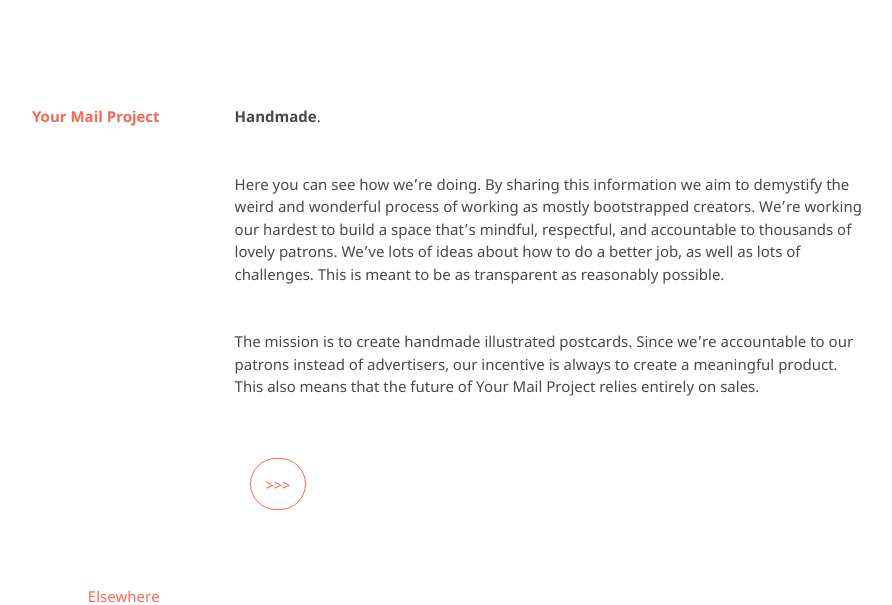
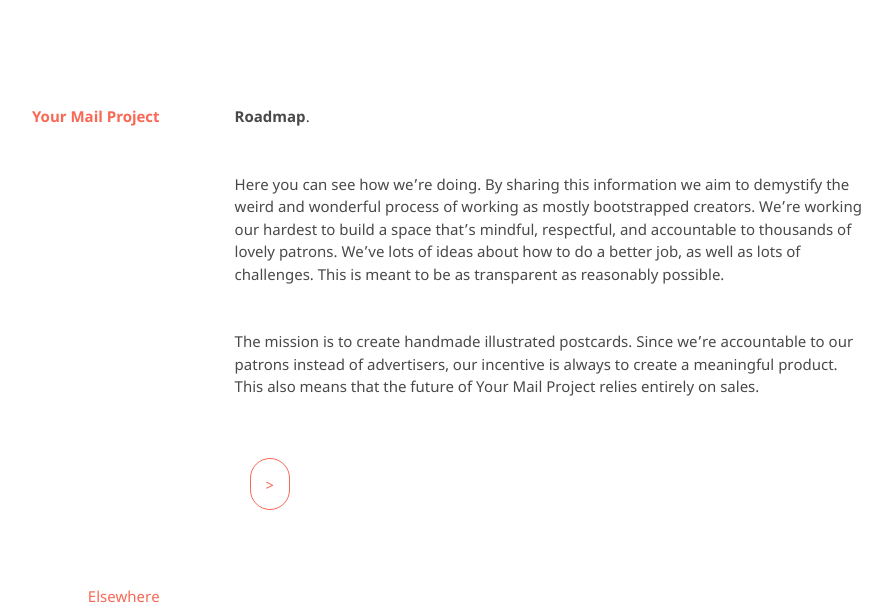
Before and after one commit to kvshvlin/yourmailproject, a Jekyll site: the page built from index.md, in a window 1280 px wide. Shown: the part 120-725 px from the top of the page, without its empty margins (193-1085 px from the left). Built offline with Jekyll 4.4.1, drawn with Linux system fonts in a browser that asks for light colours; our own code applies the rules of GitHub Pages for plain Markdown files.

Commit message:
Update index.md

```diff
--- a/index.md
+++ b/index.md
@@ -1,4 +1,4 @@
-**Handmade**.
+**Roadmap**.
 
 Here you can see how we're doing. By sharing this information we aim to demystify the weird and wonderful process of working as mostly bootstrapped creators. We're working our hardest to build a space that’s mindful, respectful, and accountable to thousands of lovely patrons. We've lots of ideas about how to do a better job, as well as lots of challenges. This is meant to be as transparent as reasonably possible.
 
@@ -7,7 +7,7 @@
 <div class="roadmap-spacer-1"></div>
 
 <p>
-<a class="btn" href="https://kvshvl.in/yourmailproject/2.html">>>></a><br>
+<a class="btn" href="https://kvshvl.in/yourmailproject/2.html">></a><br>
 </p>
 
 <div class="roadmap-spacer-2"></div>
```
